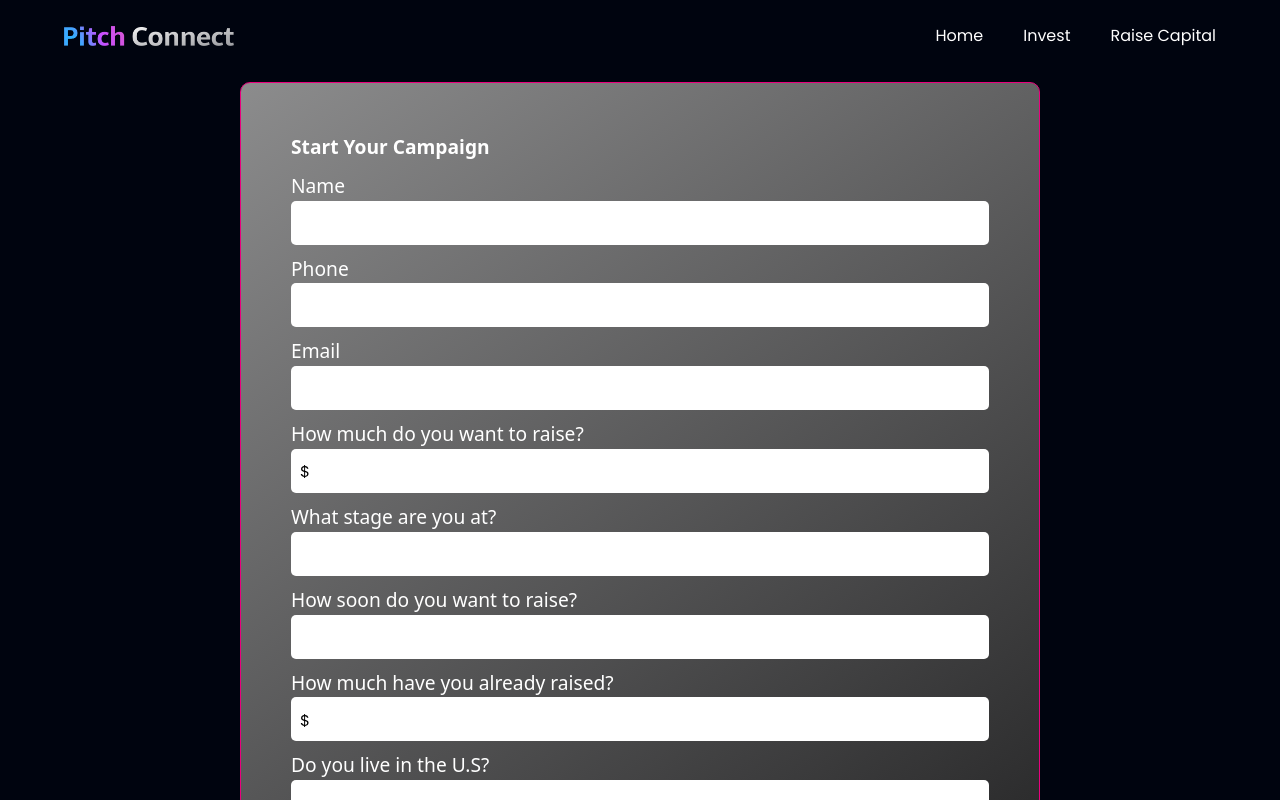
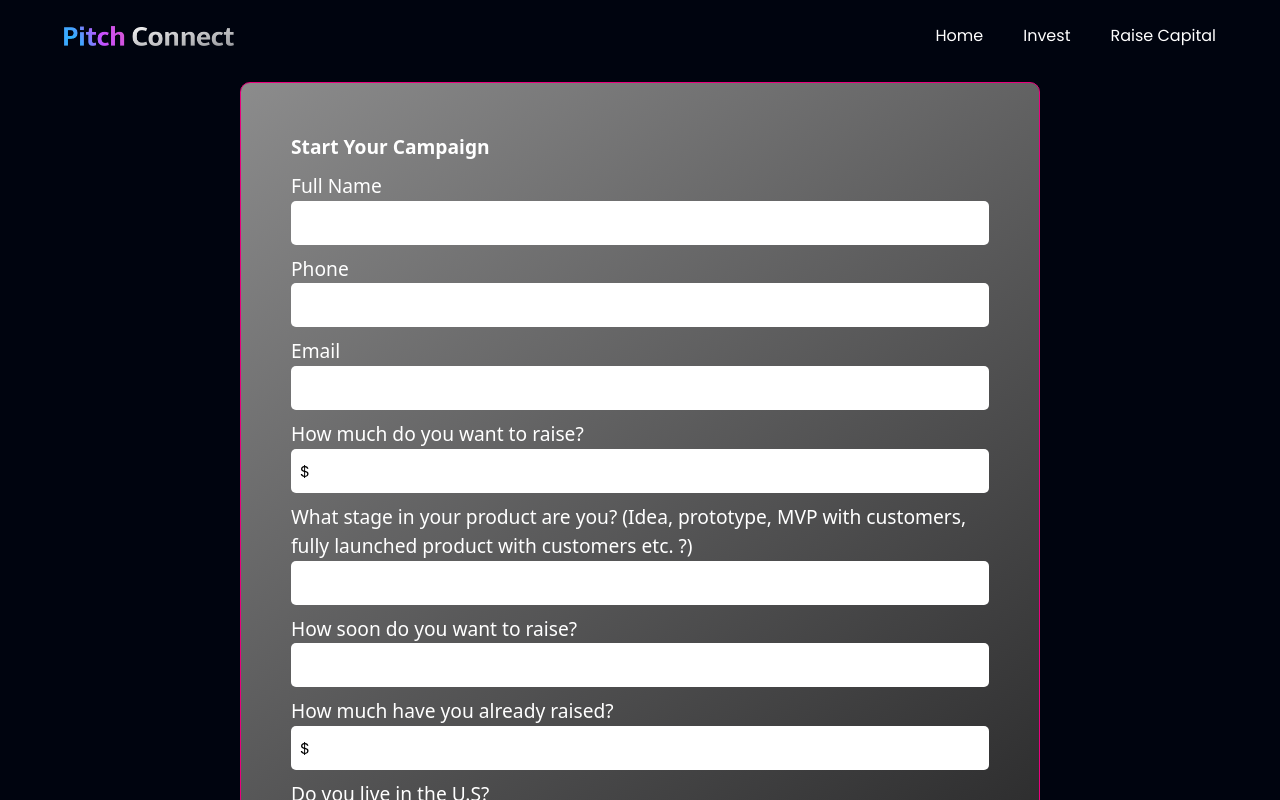
Before and after one commit to AndrewMTA/Frontend, a React (Vite) app: page /crowdfund in a window 1280 px wide. Shown: the top 800 px of the page. Built offline with nearby package versions, Linux system fonts and the light colour scheme.

Commit message:
config: add netlify deploy

```diff
--- a/src/pages/FormCF.jsx
+++ b/src/pages/FormCF.jsx
@@ -101,7 +101,7 @@ const handleSubmit = (e) => {
     <h2>Start Your Campaign</h2>
     </div>
       <div className="inputWrap">
-      <label>Name</label>
+      <label>Full Name</label>
       <input
         type="text"
         className="form-control"
@@ -142,7 +142,7 @@ const handleSubmit = (e) => {
         onChange={(e) => setRaise(e.target.value)}
         value={raise}
       />{" "}  </div>    <div className="inputWrap">
-      <label>What stage are you at?</label>
+      <label>What stage in your product are you? (Idea, prototype, MVP with customers, fully launched product with customers etc. ?)</label>
       <input
         type="text"
         className="form-control"
--- a/src/pages/FormInvest.jsx
+++ b/src/pages/FormInvest.jsx
@@ -87,7 +87,7 @@ const handleSubmit = (e) => {
     <h2>Start Investing</h2>
      </div>
       <div className="inputWrap">
-      <label>Name</label>
+      <label>Full Name</label>
       <input
         type="text"
         className="form-control"
@@ -149,7 +149,7 @@ const handleSubmit = (e) => {
       />
       </div>
       <button type='submit' className='rounded-md border-[1px] mt-10 p-3 border-[#0091FA] mb-10 text-white text-[25px]' >Submit</button>
-      <h2><a href='/crowdfund'> <span className='Click'>Signup To Crowdfund</span> </a></h2> </form>
+      <h2><a href='/crowdfund'> <span className='Click'>Sign Up To Crowdfund</span> </a></h2> </form>
 
     </div>
   );
```
